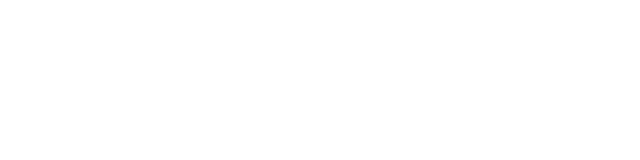
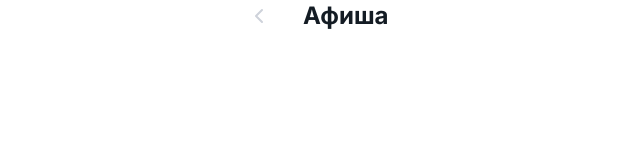
Before and after one commit to itsumiq/shift-cinema, a Next.js app: page / in a window 1280 px wide. Shown: the top 160 px of the page, without its empty margins (229-869 px from the left). Built offline with nearby package versions, Linux system fonts and the light colour scheme.

Commit message:
feat: add header

```diff
--- a/app/globals.css
+++ b/app/globals.css
@@ -1,3 +1,9 @@
 @tailwind base;
 @tailwind components;
 @tailwind utilities;
+
+@layer base {
+  h2 {
+    @apply text-2xl text-text-primary font-bold;
+  }
+}
--- a/app/layout.tsx
+++ b/app/layout.tsx
@@ -1,5 +1,7 @@
+import { HeaderMobile } from "@/src/widgets/headers";
+
 import type { Metadata } from "next";
-
+import { Inter } from "next/font/google";
 import "./globals.css";
 
 export const metadata: Metadata = {
@@ -7,14 +9,24 @@
   description: "Generated by create next app",
 };
 
+const inter = Inter({
+  weight: ["400", "500", "600", "700"],
+  subsets: ["cyrillic", "latin"],
+});
+
 export default function RootLayout({
   children,
 }: Readonly<{
   children: React.ReactNode;
 }>) {
   return (
-    <html lang="en">
-      <body className={`antialiased`}>{children}</body>
+    <html lang="en" className="h-full">
+      <body className={`${inter.className} h-full antialiased`}>
+        <div className="mx-auto flex h-full w-[20.5rem] flex-col">
+          <HeaderMobile />
+          {children}
+        </div>
+      </body>
     </html>
   );
 }
--- a/package.json
+++ b/package.json
@@ -9,6 +9,7 @@
     "lint": "next lint"
   },
   "dependencies": {
+    "lucide-react": "^0.447.0",
     "next": "14.2.14",
     "react": "^18",
     "react-dom": "^18"
--- /dev/null
+++ b/src/widgets/headers/index.ts
@@ -0,0 +1 @@
+export * from "./ui/HeaderMobile";
--- /dev/null
+++ b/src/widgets/headers/ui/HeaderMobile.tsx
@@ -0,0 +1,10 @@
+import { ChevronLeft } from "lucide-react";
+
+export const HeaderMobile = () => {
+  return (
+    <header className="flex items-center">
+      <ChevronLeft className="text-indicator-light size-6" />
+      <h2 className="ml-8">Афиша</h2>
+    </header>
+  );
+};
--- a/tailwind.config.ts
+++ b/tailwind.config.ts
@@ -15,7 +15,7 @@
           brand: "#9534D2",
         },
         text: {
-          primary: "#344051",
+          primary: "#141C24",
           tertiary: "##637083",
         },
         indicator: {
```
Also changed, not shown: 1 other file (tests, documents, lock files or other folders).
